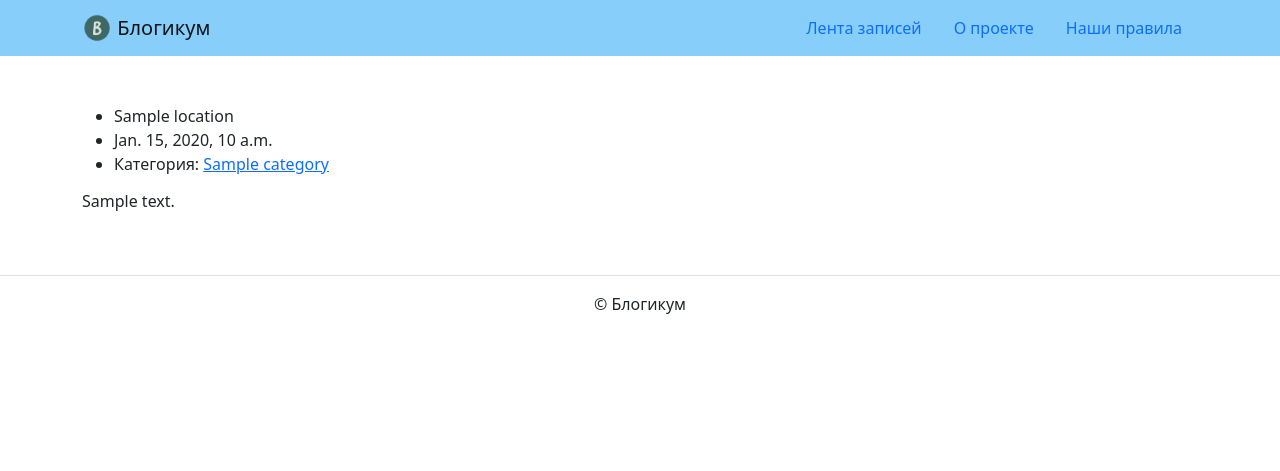
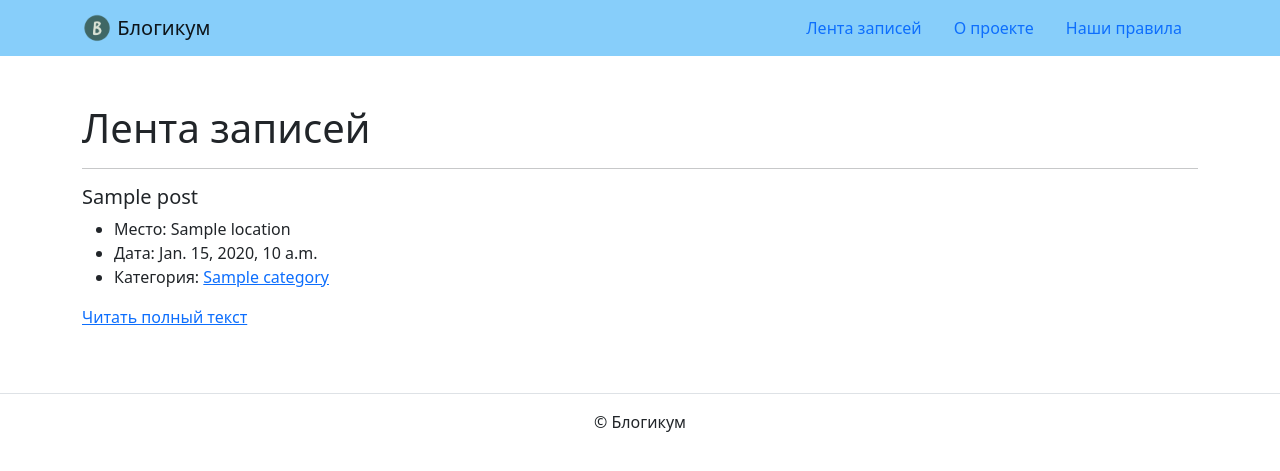
Before and after one commit to Garryy1337/django_sprint1, a Django app: template blogicum/templates/blog/detail.html in a window 1280 px wide. Shown: the top 471 px of the page. Run offline with Django 3.2, Linux system fonts and the light colour scheme; the template is opened without the code that fills it: most values are stand-ins (such as "Sample title", 1, 10 or a date in 2020).

Commit message:
third push

```diff
--- a/blogicum/templates/blog/detail.html
+++ b/blogicum/templates/blog/detail.html
@@ -1,26 +1,9 @@
 {% extends "base.html" %}
-{% block title %}
-  {{ post.location }}
+{% block title %}Лента записей
 {% endblock %}
 {% block content %}
-<main>
-  <div class="container py-5">
-    <article>
-      <ul>
-        <li>
-          {{ post.location }}
-        </li>
-        <li>
-          {{ post.date }}
-        </li>
-        <li>
-          Категория: <a href={% url 'blog:category_posts' post.category %}>{{ post.category }}</a>
-        </li>
-      </ul>
-      <p>
-       <h6>{{ post.text }}</h6>
-      </p>
-    </article>
-  </div>
-</main>
-      {% endblock %}
+<div class="container py-5">
+    <h1>Лента записей</h1>
+  <hr>
+      {% include "includes/post_card.html" %}
+{% endblock %}
--- a/blogicum/templates/includes/post_card.html
+++ b/blogicum/templates/includes/post_card.html
@@ -1,3 +1,4 @@
+{% with request.resolver_match.view_name as view_name %}
 <h5>{{ post.title }}</h5>
 <article>
     <ul>
@@ -14,7 +15,12 @@
       </li>
     </ul>
       <p>
-        {{ post.text|truncatewords:10 }}
-      </p>
+        {% if view_name == 'blog:index' %}
+       <p> {{ post.text|truncatewords:10 }} </p>
+        {% endif %}
+        {% if view_name == 'blog:post_detail' %}
+        <p> {{ post.text }} </p>
+         {% endif %}
       <a href="{% url 'blog:post_detail' post.id %}" >Читать полный текст</a>
     </article>
+    {% endwith %}
```
